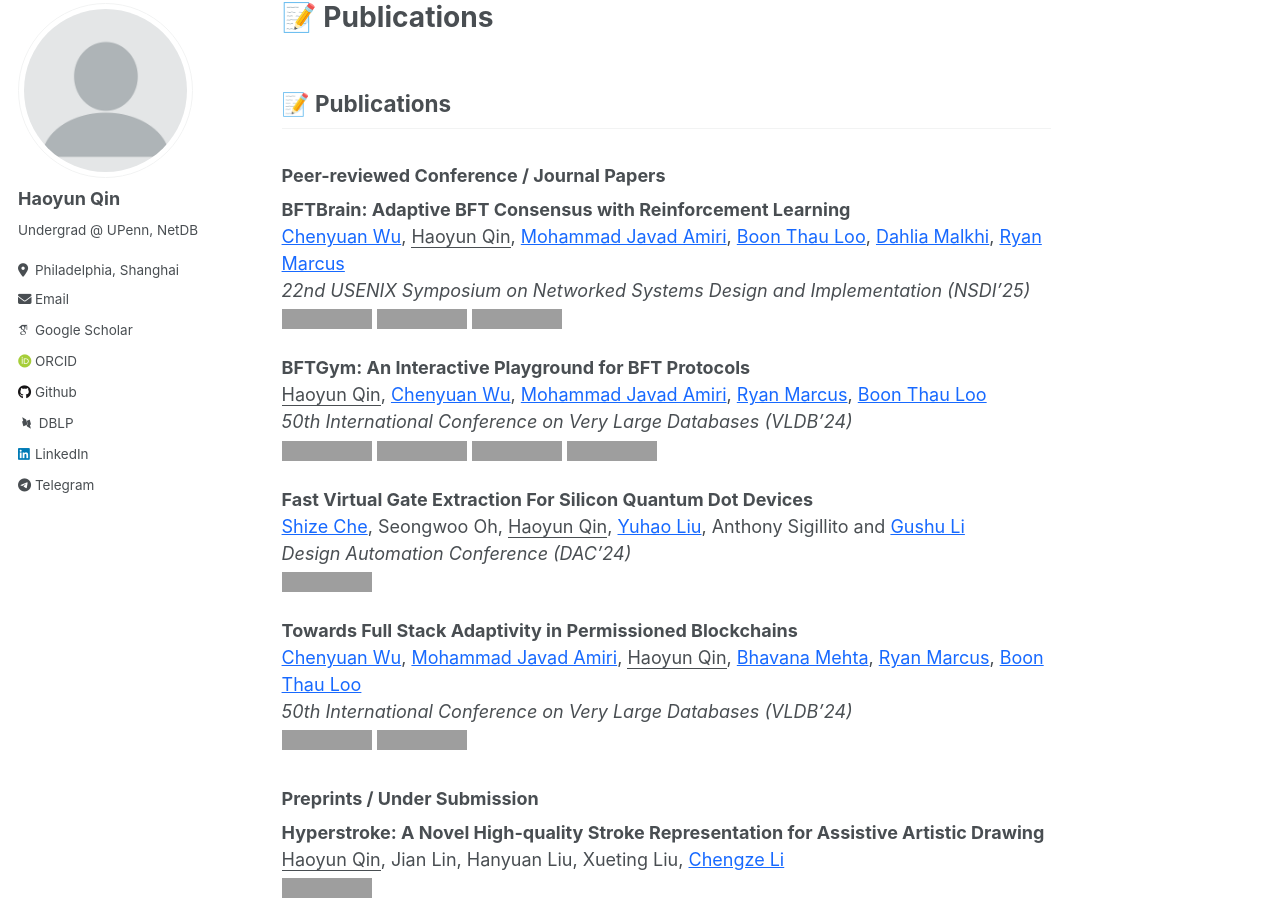
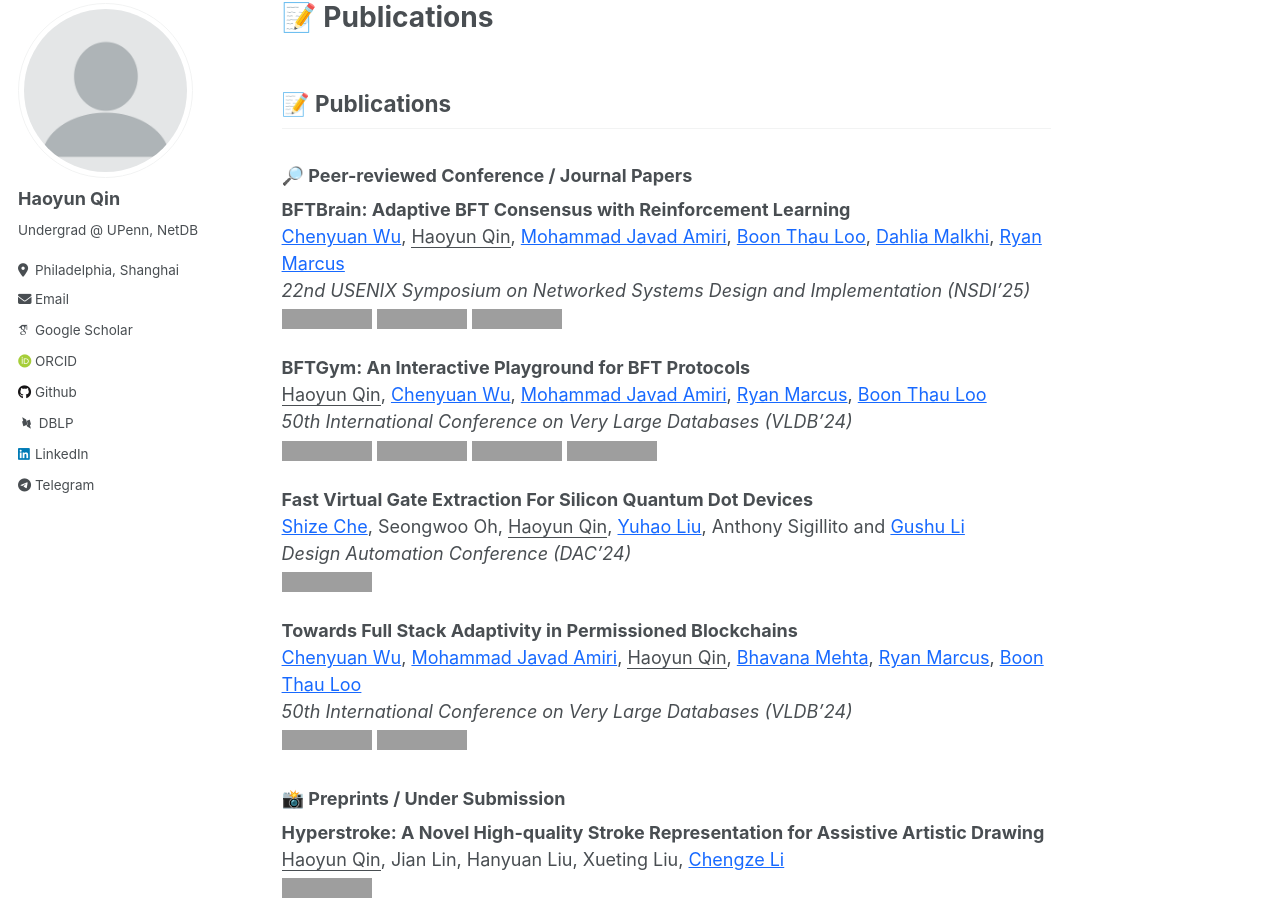
Before and after one commit to JeffersonQin/academic, a Jekyll site: the page built from _pages/includes/pub.md, in a window 1280 px wide and 1400 px high, cut to the strip 83-981 px from the top of the window. Built offline with Jekyll 4.4.1, drawn with Linux system fonts in a browser that asks for light colours; some web fonts are replaced; our own code applies the rules of GitHub Pages for plain Markdown files; grey boxes are pictures that could not be loaded.

Commit message:
feat: update format

```diff
--- a/_pages/includes/pub.md
+++ b/_pages/includes/pub.md
@@ -1,6 +1,6 @@
 ## 📝 Publications
 
-### Peer-reviewed Conference / Journal Papers
+### 🔎 Peer-reviewed Conference / Journal Papers
 
 **BFTBrain: Adaptive BFT Consensus with Reinforcement Learning**<br>
 [Chenyuan Wu](https://chenyuanwu.com/), <ins>Haoyun Qin</ins>, [Mohammad Javad Amiri](https://www3.cs.stonybrook.edu/~amiri/), [Boon Thau Loo](https://boonloo.cis.upenn.edu/), [Dahlia Malkhi](https://malkhi.com/), [Ryan Marcus](https://rmarcus.info/blog/)<br>
@@ -24,7 +24,7 @@
 *50th International Conference on Very Large Databases (VLDB'24)*<br>
 [![](https://img.shields.io/badge/VLDB-2024-blue?style=flat-square)](https://vldb.org/2024/) [![](https://img.shields.io/badge/Paper-blue?style=flat-square&logo=adobeacrobatreader&logoColor=ffffff)](/files/papers/fab.pdf)
 
-### Preprints / Under Submission
+### 📸 Preprints / Under Submission
 
 **Hyperstroke: A Novel High-quality Stroke Representation for Assistive Artistic Drawing**<br>
 <ins>Haoyun Qin</ins>, Jian Lin, Hanyuan Liu, Xueting Liu, [Chengze Li](https://moeka.me)<br>
```
